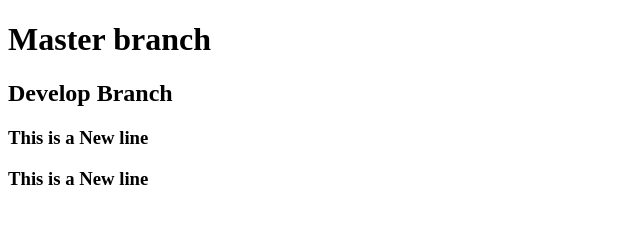
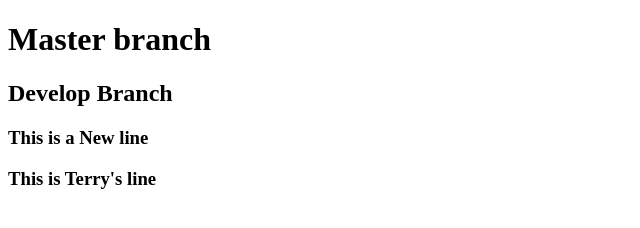
Before and after one commit to EFA-TerryBrown/git_Tracy, a plain HTML site: page index.html in a window 1280 px wide. Shown: the full height of the page, 0-640 px from the left. Drawn offline with Linux system fonts and the light colour scheme.

```diff
--- a/index.html
+++ b/index.html
@@ -10,6 +10,6 @@
     <h1>Master branch</h1>
     <h2>Develop Branch</h2>
     <h3>This is a New line</h3>
-    <h3>This is a New line</h3>
+    <h3>This is Terry's line</h3>
   </body>
 </html>
```
Also changed, not shown: Assets/Mario.jpg (added).
